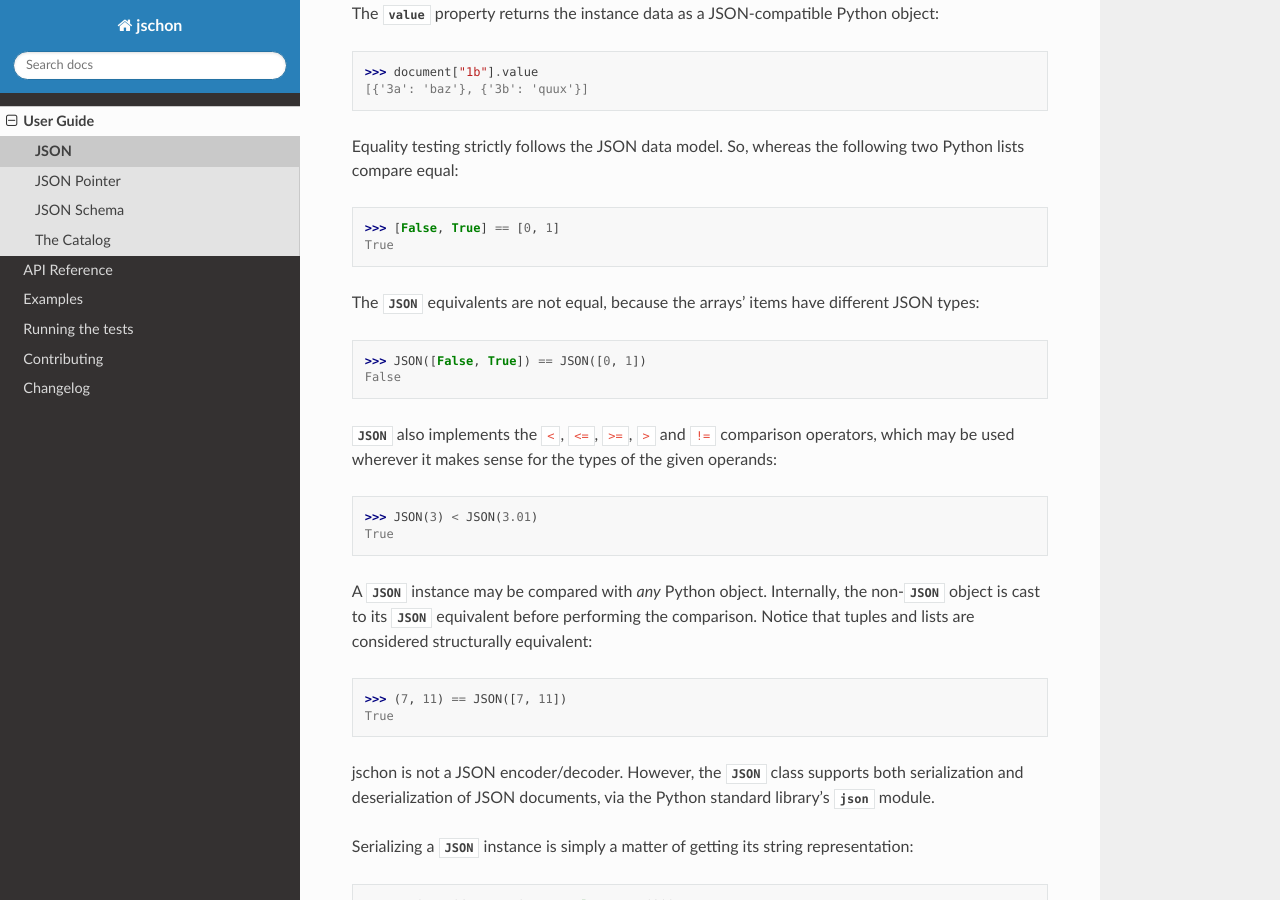
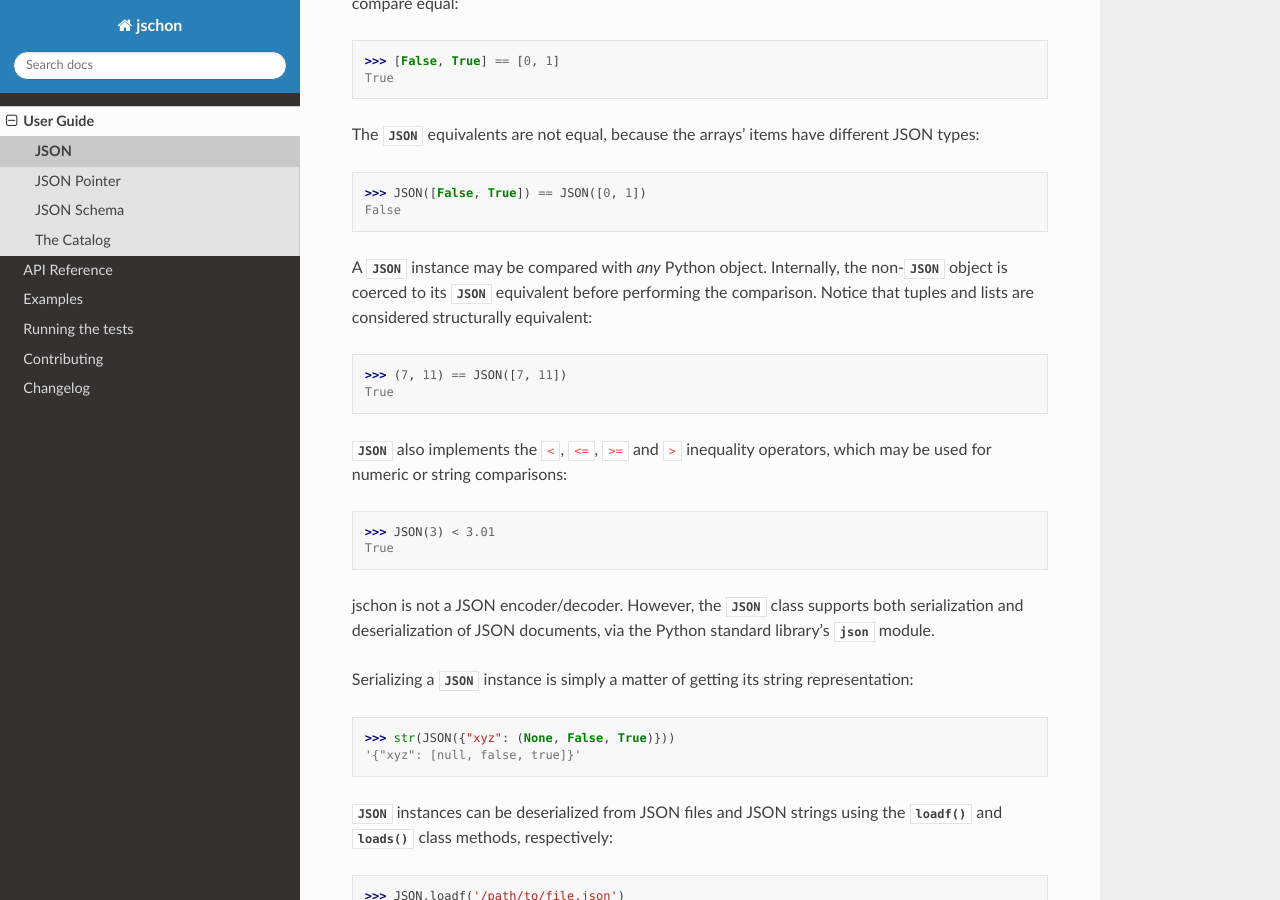
Before and after one commit to marksparkza/jschon, a Sphinx documentation site: the page built from docs/guide/json.rst, in a window 1280 px wide and 900 px high, scrolled down 2781 px. Built offline with Sphinx 7.4.7 and the Read the Docs theme 2.0.0, drawn with Linux system fonts in a browser that asks for light colours; some of the changed text lies outside the part shown.

```diff
--- a/CHANGELOG.rst
+++ b/CHANGELOG.rst
@@ -1,8 +1,8 @@
 Changelog
 =========
 
-v0.8.0 (in development)
------------------------
+v0.8.0 (2022-01-29)
+-------------------
 Features:
 
 * Added support for remote schema references and, more generally, 'sources' for loading
--- a/docs/api.rst
+++ b/docs/api.rst
@@ -11,6 +11,8 @@ The following classes may be imported directly from the top-level
 * :class:`~jschon.jsonpatch.JSONPatchOperation`
 * :class:`~jschon.jsonpointer.JSONPointer`
 * :class:`~jschon.exceptions.JSONPointerError`
+* :class:`~jschon.jsonpointer.RelativeJSONPointer`
+* :class:`~jschon.exceptions.RelativeJSONPointerError`
 * :class:`~jschon.jsonschema.JSONSchema`
 * :class:`~jschon.exceptions.JSONSchemaError`
 * :class:`~jschon.catalog.LocalSource`
--- a/docs/guide/json.rst
+++ b/docs/guide/json.rst
@@ -11,23 +11,17 @@ of each. We begin by importing the :class:`~jschon.json.JSON` class:
 
 >>> from jschon import JSON
 
->>> JSON(None).type
-'null'
-
->>> JSON(True).type
-'boolean'
+>>> JSON("Hello, World!").type
+'string'
 
 >>> JSON(3.14159).type
 'number'
 
->>> JSON("Hello, World!").type
-'string'
+>>> JSON(None).type
+'null'
 
->>> JSON((1, 2, 3)).type
+>>> JSON(("a", "b", "c")).type
 'array'
-
->>> JSON({"foo": True, "bar": False}).type
-'object'
 
 Instances with the JSON types ``"array"`` and ``"object"`` are constructed
 recursively. Here we create an array and an object:
@@ -124,19 +119,18 @@ items have different JSON types:
 >>> JSON([False, True]) == JSON([0, 1])
 False
 
-:class:`~jschon.json.JSON` also implements the ``<``, ``<=``, ``>=``, ``>`` and
-``!=`` comparison operators, which may be used wherever it makes sense for the
-types of the given operands:
-
->>> JSON(3) < JSON(3.01)
-True
-
 A :class:`~jschon.json.JSON` instance may be compared with *any* Python object.
-Internally, the non-:class:`~jschon.json.JSON` object is cast to its :class:`~jschon.json.JSON`
+Internally, the non-:class:`~jschon.json.JSON` object is coerced to its :class:`~jschon.json.JSON`
 equivalent before performing the comparison. Notice that tuples and lists are
 considered structurally equivalent:
 
 >>> (7, 11) == JSON([7, 11])
+True
+
+:class:`~jschon.json.JSON` also implements the ``<``, ``<=``, ``>=`` and ``>``
+inequality operators, which may be used for numeric or string comparisons:
+
+>>> JSON(3) < 3.01
 True
 
 jschon is not a JSON encoder/decoder. However, the :class:`~jschon.json.JSON`
--- a/docs/guide/jsonschema.rst
+++ b/docs/guide/jsonschema.rst
@@ -128,7 +128,7 @@ The argument to :meth:`~jschon.json.JSON.loadf` may be a plain :class:`str`, or
 any :class:`PathLike` object; for example:
 
 >>> import pathlib
->>> schema_path = pathlib.Path(__file__).parent / 'num-schema.json',
+>>> schema_path = pathlib.Path(__file__).parent / 'num-schema.json'
 >>> num_schema = JSONSchema.loadf(schema_path)
 
 Both :meth:`~jschon.json.JSON.loads` and :meth:`~jschon.json.JSON.loadf` accept
--- /dev/null
+++ b/docs/reference/translation.rst
@@ -0,0 +1,3 @@
+jschon.translation
+==================
+.. automodule:: jschon.translation
--- /dev/null
+++ b/docs/reference/vocabulary/translation.rst
@@ -0,0 +1,3 @@
+jschon.vocabulary.translation
+=============================
+.. automodule:: jschon.vocabulary.translation
```
Also changed, not shown: other parts of docs/guide/json.rst (+2 -1 lines), README.rst (+7 -4 lines), docs/examples/extending_json_schema.rst (+4 -11 lines), docs/guide/catalog.rst (+6 -3 lines).
